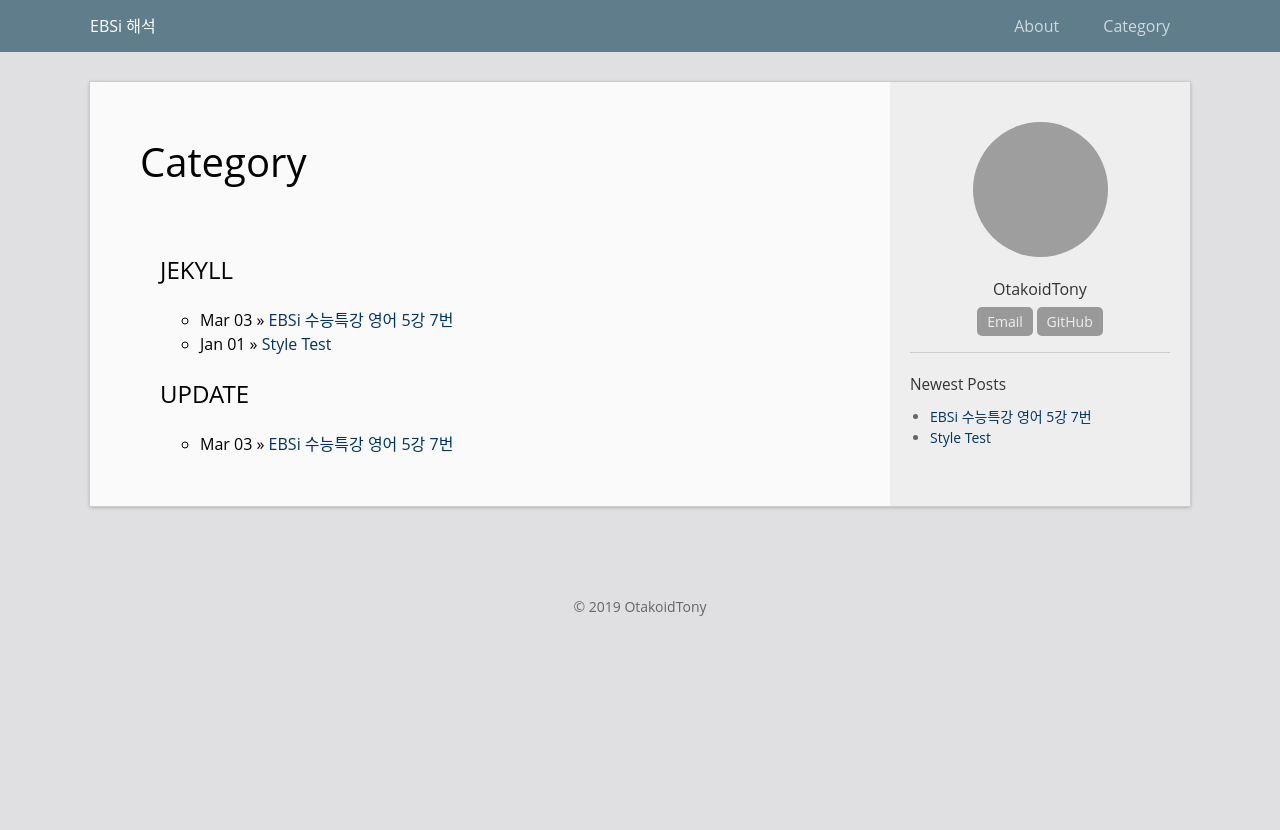
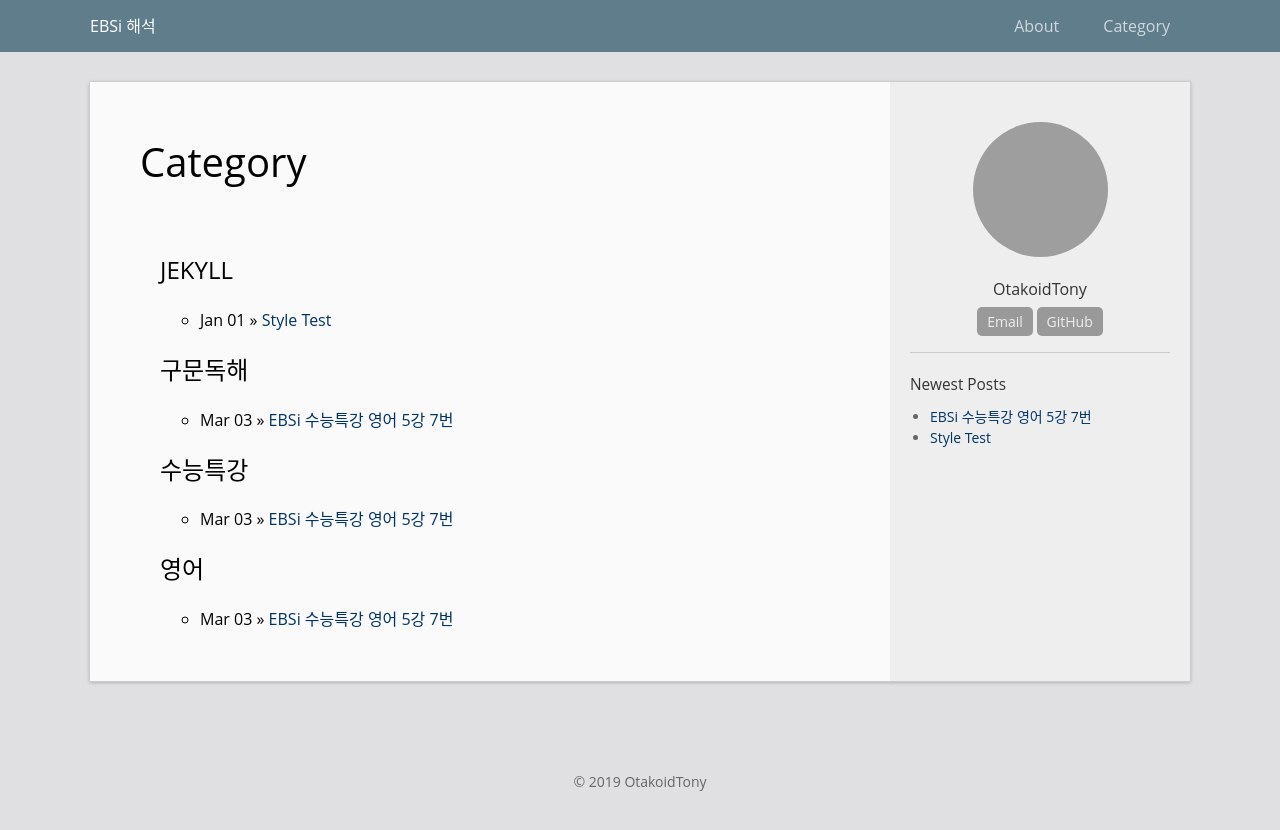
Before and after one commit to OtakoidTony/EnglishEBSi, a Jekyll site: the page built from category.html, in a window 1280 px wide. Shown: the top 830 px of the page. Built offline with Jekyll 4.4.1, drawn with Linux system fonts in a browser that asks for light colours; grey boxes are pictures that could not be loaded.

Commit message:
Update 2014-12-31-welcome-to-jekyll.markdown

```diff
--- a/_posts/2014-12-31-welcome-to-jekyll.markdown
+++ b/_posts/2014-12-31-welcome-to-jekyll.markdown
@@ -2,11 +2,11 @@
 layout: post
 title:  "EBSi 수능특강 영어 5강 7번"
 date:   2019-03-03 09:00:13
-categories: jekyll update
+categories: 수능특강 영어 구문독해
 permalink: /archivers/507
 ---
 
 Globalization drives the culture of fast fashion. Currently, there is also a lightly different drive to promote the idea of transitioning to slow fashion. However, this gradual shift requires time, measured not in months or years but in decades or generations. Recycling and remanufacturing which do not equate with models in nature always lead to a question mark. Therefore, a different approach to address the challenges facing sustainable fashion is absolutely necessary. We suggest the shift should be directed towards nature. We must try and discover the mechanisms that drive nature’s incessant creation of organisms without piling up mountains of waste. Researchers have already begun the study of biodegradation, mineralization and biomass formation, which is nature’s way of creating zero waste. Discovery of the laws of zero waste in nature could then be mimicked in the production of fast-compostable textile fibres.
 <!--more-->
 
->세계화는 Fast Fashion 문화를 형성하기도 합니다. 현대에 들어, 가볍게 다른 Slow Fashion 으로 넘어가는 과정에 대한 발상을 촉진하고자 하는 움직임도 또한 존재합니다. 그러나 이러한 단계적 변화양상은 몇 개월이나 수 년 정도에 걸쳐 진행되는 것이 아닌 수 백 년의 매우 긴 시간을 걸쳐 진행될 것입니다. 자연 모델과 같지 않는 재활용과 재생산은 언제나 ‘물음표’를 이끌어 줍니다. 그러므로 지속가능한 패션에 초점을 두는 과제를 다룰 또 다른 접근법이 절대적으로 필요하게 됩니다. 우리는 변화가 자연을 반영해야만 한다고 제안합니다. 우리는 자연의 쓰레기가 없는 유기체의 창조의 메커니즘을 시도하고 발견해야 하며 연구원들은 이미 자연의 제로 쓰레기의 방법에 대한 생화학적 분해와 유기물화 및 바이오매스 공식화의 대한 연구를 시작하였습니다. 자연에서의 제로 쓰레기 법칙을 발견한다면 이는 빠르게 비료가 될 수 있는 직물 섬유의 생산에서 묘사하는 것이 가능할 것이다..
+>세계화는 Fast Fashion 문화를 형성하기도 합니다. 현대에 들어, 가볍게 다른 Slow Fashion 으로 넘어가는 과정에 대한 발상을 촉진하고자 하는 움직임도 또한 존재합니다. 그러나 이러한 단계적 변화양상은 몇 개월이나 수 년 정도에 걸쳐 진행되는 것이 아닌 수 백 년의 매우 긴 시간을 걸쳐 진행될 것입니다. 자연 모델과 같지 않는 재활용과 재생산은 언제나 ‘물음표’를 이끌어 줍니다. 그러므로 지속가능한 패션에 초점을 두는 과제를 다룰 또 다른 접근법이 절대적으로 필요하게 됩니다. 우리는 변화가 자연을 반영해야만 한다고 제안합니다. 우리는 자연의 쓰레기가 없는 유기체의 창조의 메커니즘을 시도하고 발견해야 하며 연구원들은 이미 자연의 제로 쓰레기의 방법에 대한 생화학적 분해와 유기물화 및 바이오매스 공식화의 대한 연구를 시작하였습니다. 자연에서의 제로 쓰레기 법칙을 발견한다면 이는 빠르게 비료가 될 수 있는 직물 섬유의 생산에서 묘사하는 것이 가능할 것이다.
```
